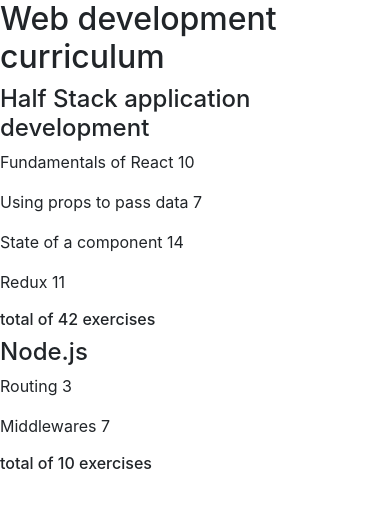
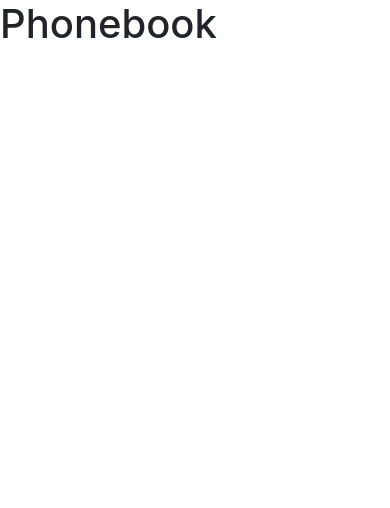
Before and after one commit to raguilar27/app, a React (Create React App) app: page / in a window 390 px wide. Shown: the top 508 px of the page. Built offline with nearby package versions, Linux system fonts and the light colour scheme.

Commit message:
created phonebook

```diff
--- a/src/App.js
+++ b/src/App.js
@@ -1,19 +1,20 @@
 import "./App.css";
 import Api from "./components/other/api";
 import Counters from "./components/other/counters";
+import Anecdotes from "./components/part1/anecdotesDir/Anecdotes";
 import Courses from "./components/part2/courseDir/Courses";
+import Phonebook from "./components/part2/phonebookDir/Phonebook";
 import Unicafe from "./components/part1/unicafeDir/Unicafe";
-import Anecdotes from "./components/part1/anecdotesDir/Anecdotes";
 
 function App() {
   return (
     <div className="App">
       {/*<Counters />
-      <br />
       <Api />
       <Anecdotes />
-      <Unicafe />*/}
-      <Courses />
+      <Unicafe />
+      <Courses />*/}
+      <Phonebook />
     </div>
   );
 }
--- /dev/null
+++ b/src/components/part2/phonebookDir/Phonebook.js
@@ -0,0 +1,9 @@
+const Phonebook = () => {
+  return (
+    <div>
+      <h1>Phonebook</h1>
+    </div>
+  );
+};
+
+export default Phonebook;
```
